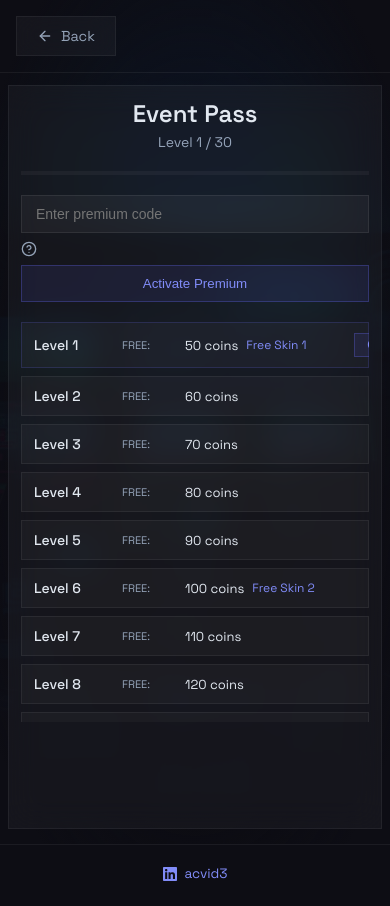
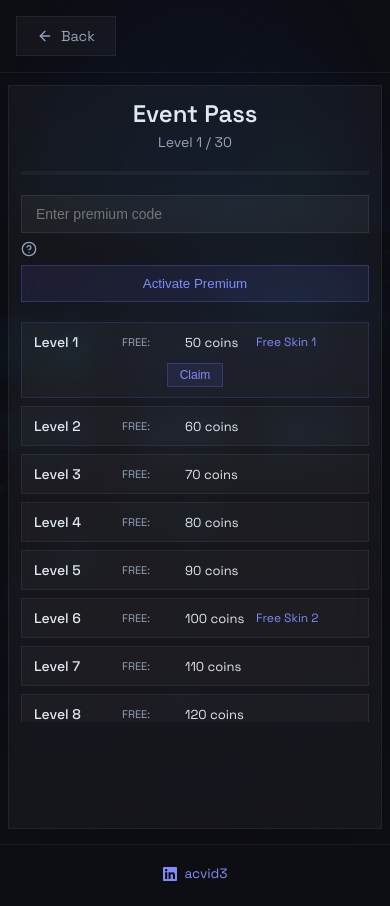
Before and after one commit to acvid3/game-client, a Next.js app: page /event-pass in a window 390 px wide. Built offline with nearby package versions, Linux system fonts and the light colour scheme.

Commit message:
move claim button to new line centered

```diff
--- a/src/styles/EventPass.module.css
+++ b/src/styles/EventPass.module.css
@@ -157,7 +157,7 @@
 
 .levelCard {
   display: grid;
-  grid-template-columns: 100px 1fr auto;
+  grid-template-columns: 100px 1fr;
   align-items: center;
   gap: 12px;
   padding: 12px 16px;
@@ -166,8 +166,14 @@
   transition: border-color 0.2s;
 }
 
+.levelCard > .claimButton {
+  grid-column: 1 / -1;
+  justify-self: center;
+  margin-top: 4px;
+}
+
 @media (max-width: 640px) {
-  .levelCard { grid-template-columns: 80px 1fr auto; gap: 8px; padding: 10px 12px; }
+  .levelCard { grid-template-columns: 80px 1fr; gap: 8px; padding: 10px 12px; }
 }
 
 .levelCard:hover {
```
